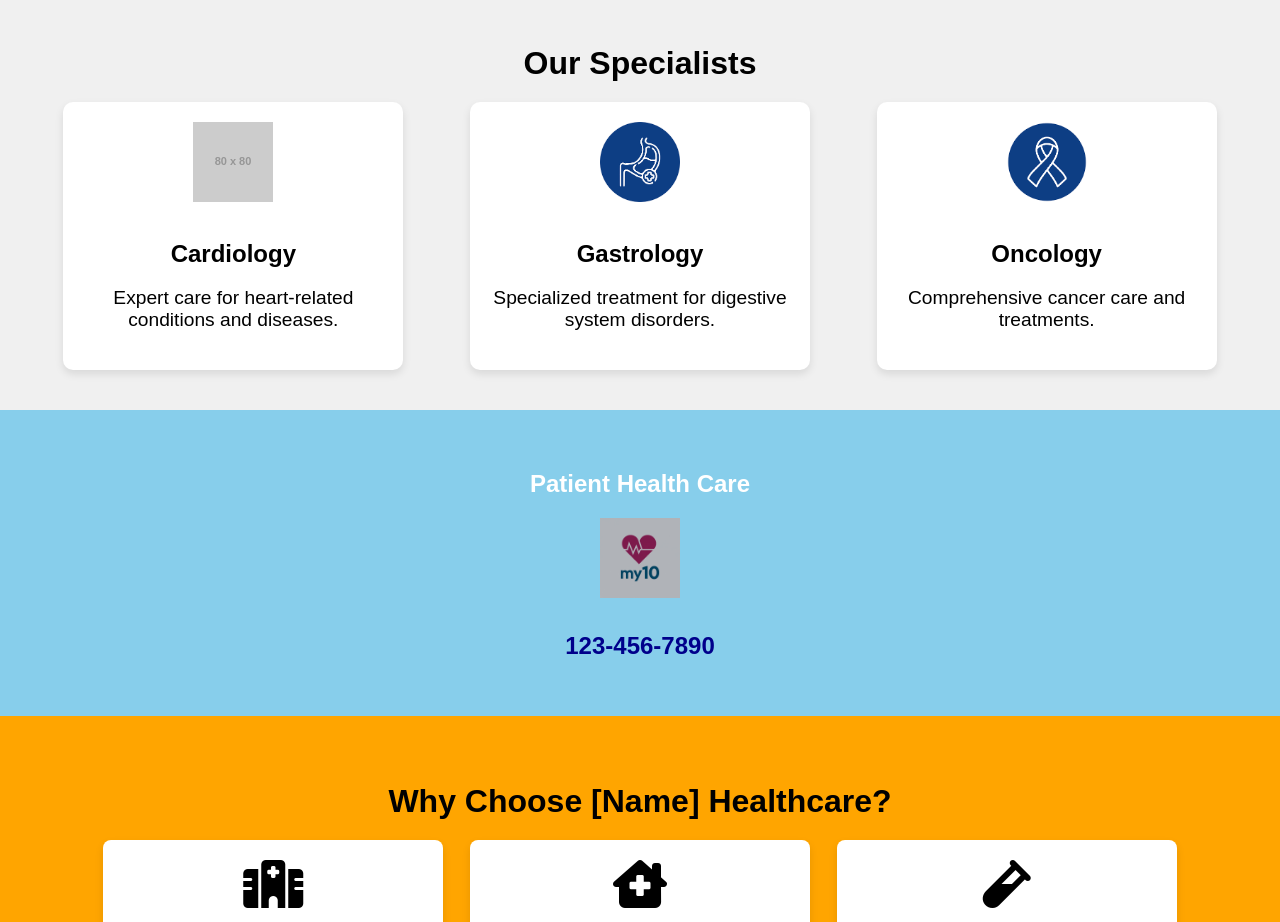
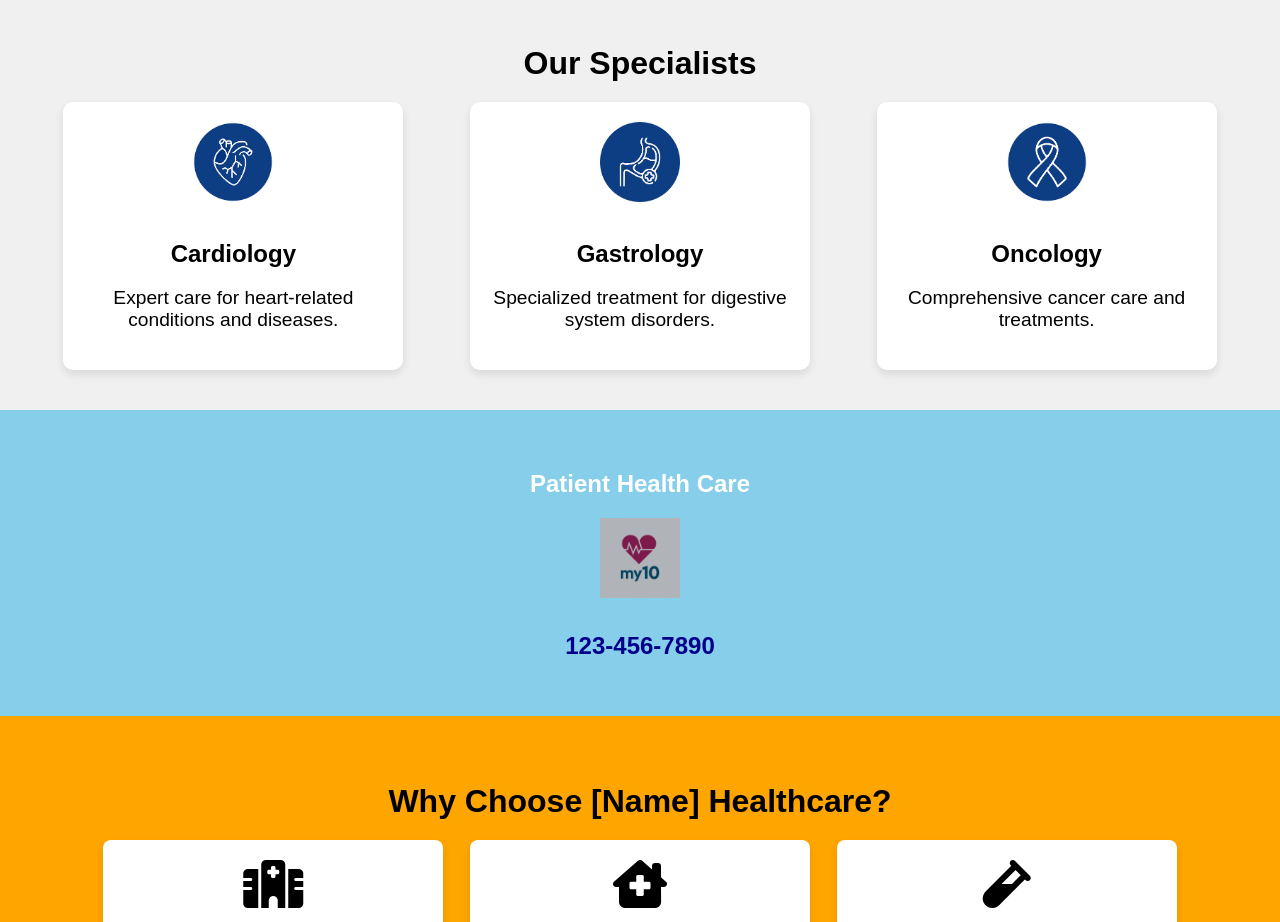
Before and after one commit to TenJM/course_demo, a plain HTML site: page index.html in a window 1280 px wide. Shown: the part 1120-2042 px from the top of the page. Drawn offline with Linux system fonts and the light colour scheme; placeholder pictures from the web are drawn by us; files whose address does not match are found by name.

Commit message:
Update index.html

```diff
--- a/index.html
+++ b/index.html
@@ -675,7 +675,7 @@ form input, form select, form textarea {
     <h2>Our Specialists</h2>
     <div class="specialist-container">
         <div class="specialist-item" onclick="toggleDetails('cardiology')">
-            <img src="https://via.placeholder.com/80" alt="Cardiology">
+            <img src="cardio.png" alt="Cardiology">
             <h3>Cardiology</h3>
             <p>Expert care for heart-related conditions and diseases.</p>
             <div class="specialist-details" id="cardiology-details">
```
